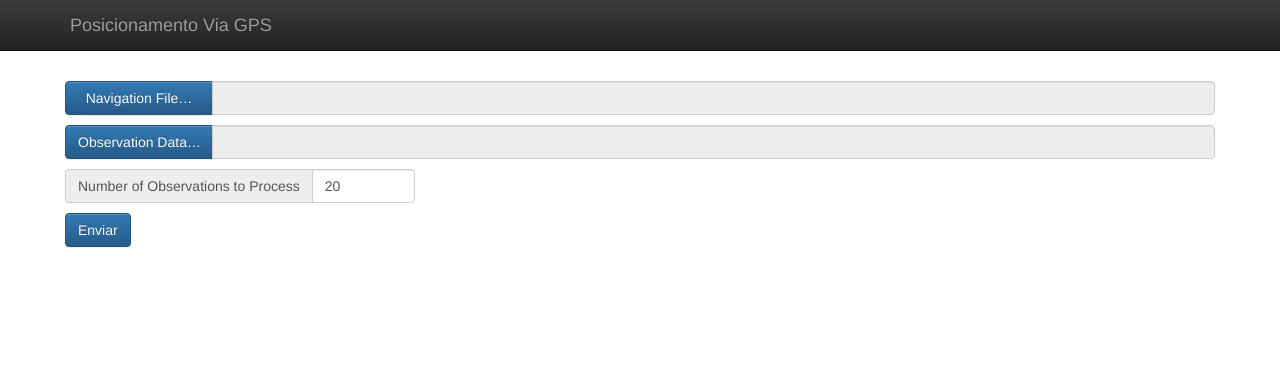
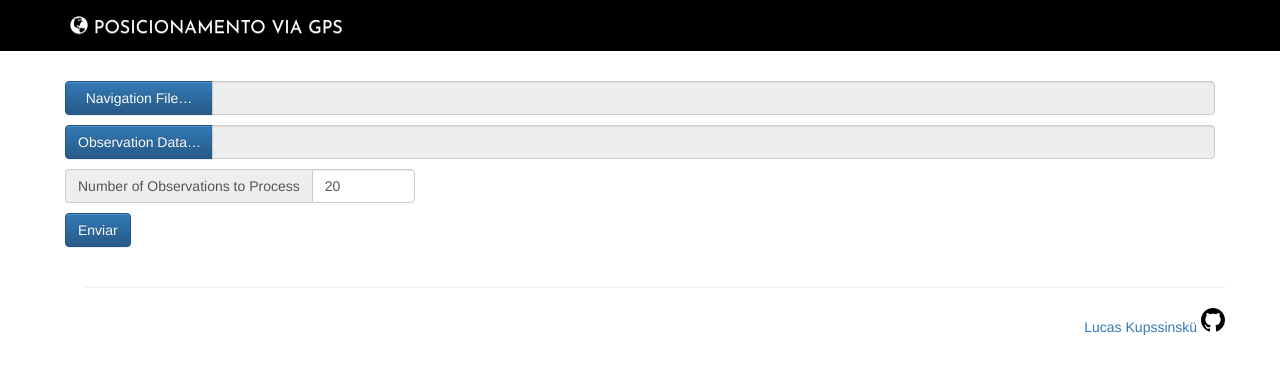
Before and after one commit to lucaskup/PositionFromGPS, a Flask app: page / in a window 1280 px wide. Shown: the top 374 px of the page. Run offline with Flask 2, Linux system fonts and the light colour scheme; some libraries are stand-ins or nearby versions.

Commit message:
Adicionado rodape e colocado cabecalho em cor solida

```diff
--- a/templates/index.html
+++ b/templates/index.html
@@ -5,13 +5,26 @@
     <meta charset="UTF-8">
     <link href="static/css/bootstrap.min.css" rel="stylesheet">
     <link href="static/css/bootstrap-theme.min.css" rel="stylesheet">
+    <link href="https://fonts.googleapis.com/css?family=Josefin+Sans" rel="stylesheet">
+    <style>
+      .navbar-brand{
+        font-family: 'Josefin Sans' !important;
+      }
+      .navbar-static-bottom {
+        @extend .navbar-fixed-bottom;
+        position: relative;
+        border-width: 1px 1px 0;
+      }
+
+    </style>
 
   </head>
   <body>
-    <nav class="navbar navbar-inverse navbar-static-top">
+    <nav class="navbar navbar-static-top" style="background-color:black;">
       <div class="container">
         <div class="navbar-header">
-          <div class="navbar-brand" href="#">Posicionamento Via GPS</div>
+
+          <div class="navbar-brand" href="#" style="color:white" ><i class="glyphicon glyphicon-globe"></i> POSICIONAMENTO VIA GPS</div>
         </div>
       </div>
     </nav>
@@ -166,6 +179,21 @@
 
       </div>
 
+      <br/>
+
+      <footer class="footer navbar-static-bottom text-right">
+        <div class="container">
+          <hr/>
+          <h5>
+            <a href="https://github.com/lucaskup/PositionFromGPS" target="_blank" aria-label="Homepage" class="site-footer-mark" title="GitHub">
+                Lucas Kupssinskü
+                <svg aria-hidden="true" class="octicon octicon-mark-github" height="24" version="1.1" viewBox="0 0 16 16" width="24"><path fill-rule="evenodd" d="M8 0C3.58 0 0 3.58 0 8c0 3.54 2.29 6.53 5.47 7.59.4.07.55-.17.55-.38 0-.19-.01-.82-.01-1.49-2.01.37-2.53-.49-2.69-.94-.09-.23-.48-.94-.82-1.13-.28-.15-.68-.52-.01-.53.63-.01 1.08.58 1.23.82.72 1.21 1.87.87 2.33.66.07-.52.28-.87.51-1.07-1.78-.2-3.64-.89-3.64-3.95 0-.87.31-1.59.82-2.15-.08-.2-.36-1.02.08-2.12 0 0 .67-.21 2.2.82.64-.18 1.32-.27 2-.27.68 0 1.36.09 2 .27 1.53-1.04 2.2-.82 2.2-.82.44 1.1.16 1.92.08 2.12.51.56.82 1.27.82 2.15 0 3.07-1.87 3.75-3.65 3.95.29.25.54.73.54 1.48 0 1.07-.01 1.93-.01 2.2 0 .21.15.46.55.38A8.013 8.013 0 0 0 16 8c0-4.42-3.58-8-8-8z"></path></svg>
+            </a>
+          </h5>
+          <br/>
+      </div>
+      </footer>
+
     </div>
     <!-- jQuery (necessary for Bootstrap's JavaScript plugins) -->
 
```
Lines whose indentation alone changed are shown as unchanged.
